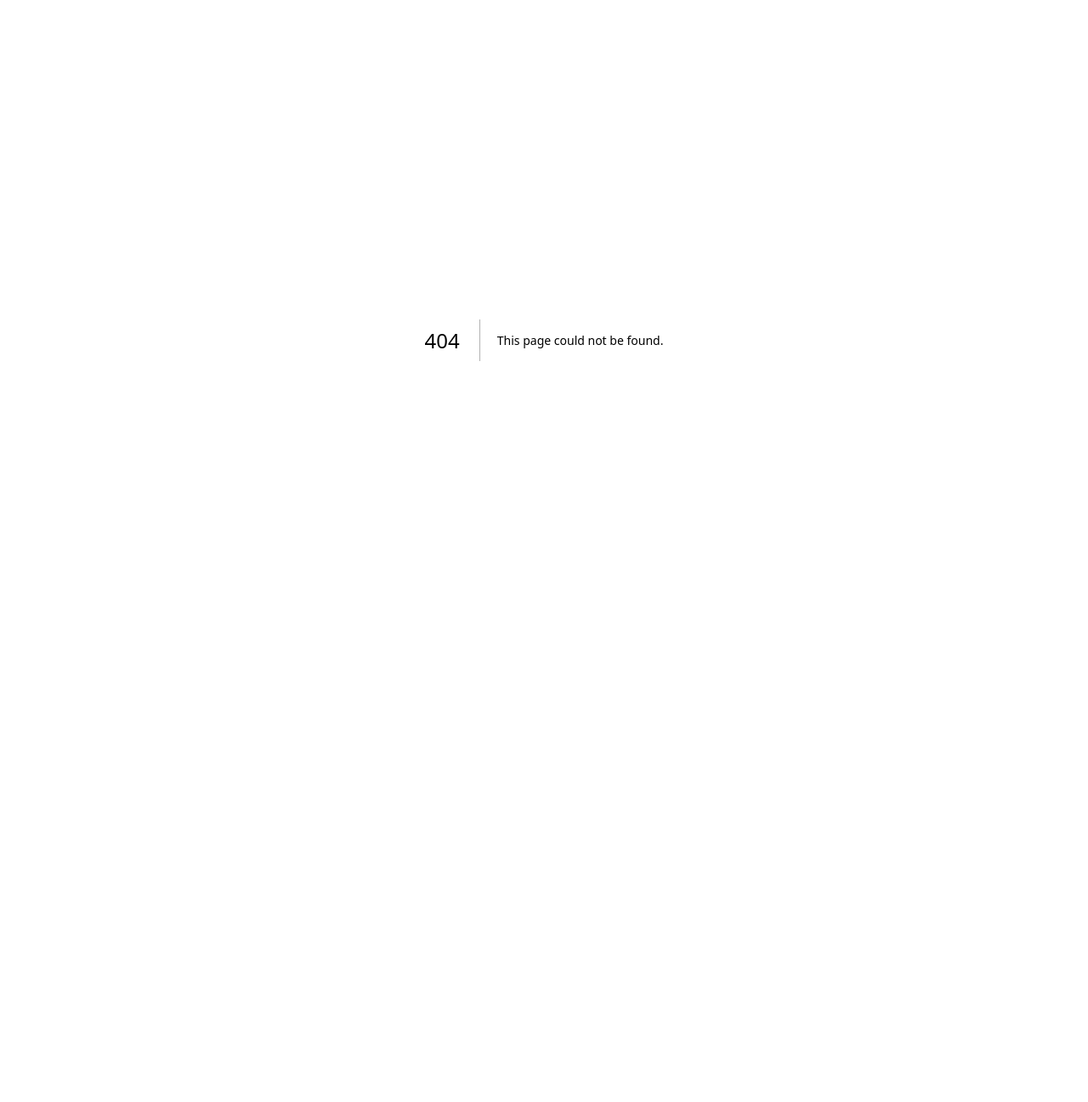
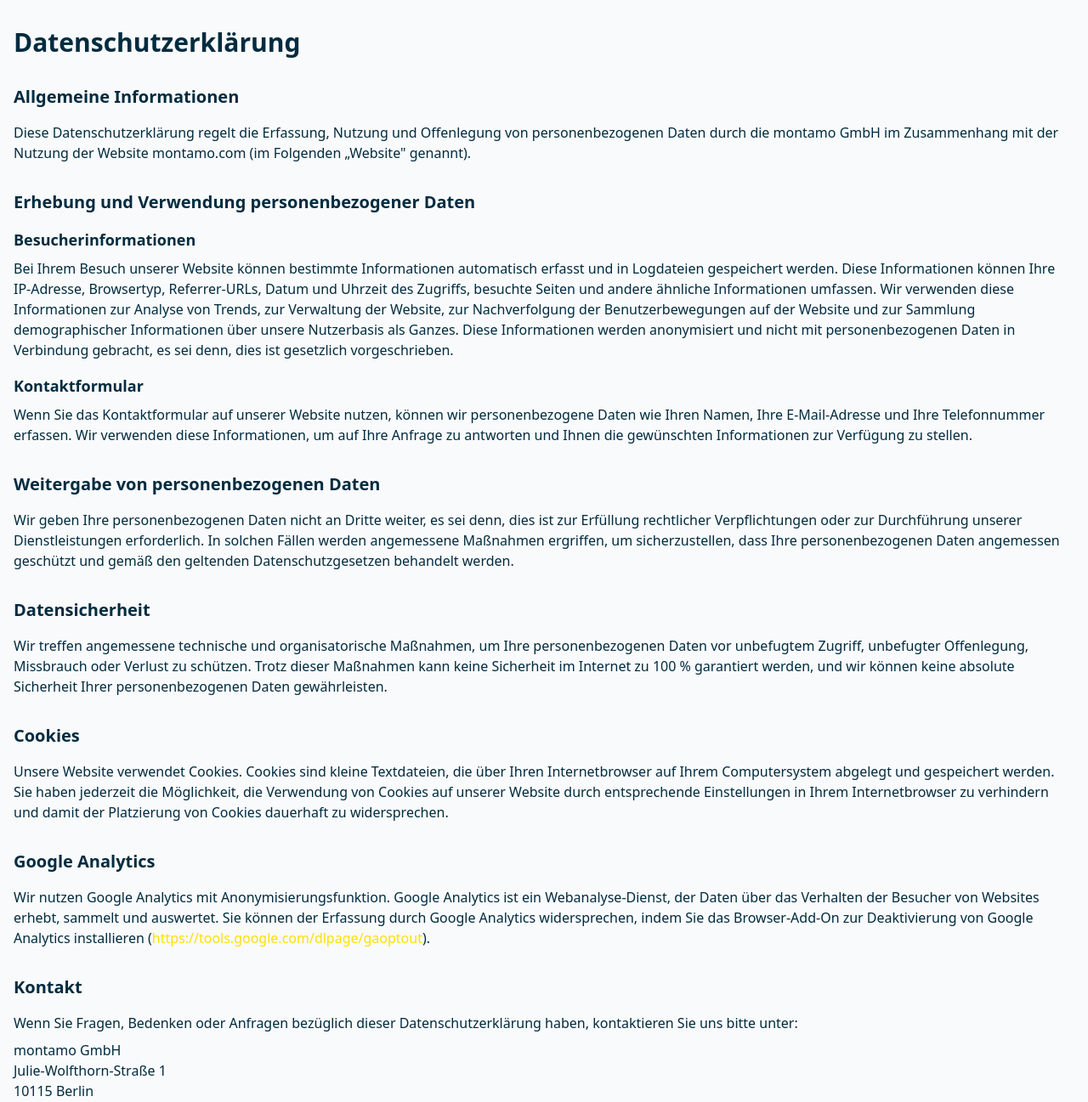
Before and after one commit to ladwig/montamo-price-calendar, a Next.js app: page /datenschutz in a window 1280 px wide. Before the commit this address had no page. Shown: the top 1297 px of the page at 85% size. Before the commit the page ends 800 px from the top, so only its background shows below. Built offline with nearby package versions, Linux system fonts and the light colour scheme.

Commit message:
Add imprint and privacy policy pages with footer integration

```diff
--- a/app/components/Footer.js
+++ b/app/components/Footer.js
@@ -1,4 +1,6 @@
 'use client';
+
+import Link from 'next/link';
 
 export default function Footer() {
   const currentYear = new Date().getFullYear();
@@ -15,8 +17,8 @@
           <div className="text-sm text-center md:text-right">
             <p>© {currentYear} Montamo GmbH. Alle Rechte vorbehalten.</p>
             <p className="mt-1">
-              <a href="#" className="text-primary hover:underline">Impressum</a> |
-              <a href="#" className="text-primary hover:underline ml-2">Datenschutz</a>
+              <Link href="/imprint" className="text-primary hover:underline">Impressum</Link> |
+              <Link href="/datenschutz" className="text-primary hover:underline ml-2">Datenschutz</Link>
             </p>
           </div>
         </div>
--- /dev/null
+++ b/app/datenschutz/page.js
@@ -0,0 +1,61 @@
+import Footer from '../components/Footer';
+
+export default function Privacy() {
+  return (
+    <div className="min-h-screen flex flex-col bg-gray-50">
+      <div className="container mx-auto px-4 py-8 flex-grow">
+        <h1 className="text-3xl font-bold text-secondary mb-8">Datenschutzerklärung</h1>
+
+        <div className="prose max-w-none">
+          <div className="mb-8">
+            <h2 className="text-xl font-semibold text-secondary mb-4">Allgemeine Informationen</h2>
+            <p>Diese Datenschutzerklärung regelt die Erfassung, Nutzung und Offenlegung von personenbezogenen Daten durch die montamo GmbH im Zusammenhang mit der Nutzung der Website montamo.com (im Folgenden „Website" genannt).</p>
+          </div>
+
+          <div className="mb-8">
+            <h2 className="text-xl font-semibold text-secondary mb-4">Erhebung und Verwendung personenbezogener Daten</h2>
+            <h3 className="text-lg font-semibold mb-2">Besucherinformationen</h3>
+            <p>Bei Ihrem Besuch unserer Website können bestimmte Informationen automatisch erfasst und in Logdateien gespeichert werden. Diese Informationen können Ihre IP-Adresse, Browsertyp, Referrer-URLs, Datum und Uhrzeit des Zugriffs, besuchte Seiten und andere ähnliche Informationen umfassen. Wir verwenden diese Informationen zur Analyse von Trends, zur Verwaltung der Website, zur Nachverfolgung der Benutzerbewegungen auf der Website und zur Sammlung demographischer Informationen über unsere Nutzerbasis als Ganzes. Diese Informationen werden anonymisiert und nicht mit personenbezogenen Daten in Verbindung gebracht, es sei denn, dies ist gesetzlich vorgeschrieben.</p>
+
+            <h3 className="text-lg font-semibold mb-2 mt-4">Kontaktformular</h3>
+            <p>Wenn Sie das Kontaktformular auf unserer Website nutzen, können wir personenbezogene Daten wie Ihren Namen, Ihre E-Mail-Adresse und Ihre Telefonnummer erfassen. Wir verwenden diese Informationen, um auf Ihre Anfrage zu antworten und Ihnen die gewünschten Informationen zur Verfügung zu stellen.</p>
+          </div>
+
+          <div className="mb-8">
+            <h2 className="text-xl font-semibold text-secondary mb-4">Weitergabe von personenbezogenen Daten</h2>
+            <p>Wir geben Ihre personenbezogenen Daten nicht an Dritte weiter, es sei denn, dies ist zur Erfüllung rechtlicher Verpflichtungen oder zur Durchführung unserer Dienstleistungen erforderlich. In solchen Fällen werden angemessene Maßnahmen ergriffen, um sicherzustellen, dass Ihre personenbezogenen Daten angemessen geschützt und gemäß den geltenden Datenschutzgesetzen behandelt werden.</p>
+          </div>
+
+          <div className="mb-8">
+            <h2 className="text-xl font-semibold text-secondary mb-4">Datensicherheit</h2>
+            <p>Wir treffen angemessene technische und organisatorische Maßnahmen, um Ihre personenbezogenen Daten vor unbefugtem Zugriff, unbefugter Offenlegung, Missbrauch oder Verlust zu schützen. Trotz dieser Maßnahmen kann keine Sicherheit im Internet zu 100 % garantiert werden, und wir können keine absolute Sicherheit Ihrer personenbezogenen Daten gewährleisten.</p>
+          </div>
+
+          <div className="mb-8">
+            <h2 className="text-xl font-semibold text-secondary mb-4">Cookies</h2>
+            <p>Unsere Website verwendet Cookies. Cookies sind kleine Textdateien, die über Ihren Internetbrowser auf Ihrem Computersystem abgelegt und gespeichert werden. Sie haben jederzeit die Möglichkeit, die Verwendung von Cookies auf unserer Website durch entsprechende Einstellungen in Ihrem Internetbrowser zu verhindern und damit der Platzierung von Cookies dauerhaft zu widersprechen.</p>
+          </div>
+
+          <div className="mb-8">
+            <h2 className="text-xl font-semibold text-secondary mb-4">Google Analytics</h2>
+            <p>Wir nutzen Google Analytics mit Anonymisierungsfunktion. Google Analytics ist ein Webanalyse-Dienst, der Daten über das Verhalten der Besucher von Websites erhebt, sammelt und auswertet. Sie können der Erfassung durch Google Analytics widersprechen, indem Sie das Browser-Add-On zur Deaktivierung von Google Analytics installieren (<a href="https://tools.google.com/dlpage/gaoptout" className="text-primary hover:underline">https://tools.google.com/dlpage/gaoptout</a>).</p>
+          </div>
+
+          <div className="mb-8">
+            <h2 className="text-xl font-semibold text-secondary mb-4">Kontakt</h2>
+            <p>Wenn Sie Fragen, Bedenken oder Anfragen bezüglich dieser Datenschutzerklärung haben, kontaktieren Sie uns bitte unter:</p>
+            <p className="mt-2">
+              montamo GmbH<br />
+              Julie-Wolfthorn-Straße 1<br />
+              10115 Berlin<br />
+              Deutschland
+            </p>
+            <p className="mt-2">E-Mail: info@montamo.com</p>
+          </div>
+        </div>
+      </div>
+
+      <Footer />
+    </div>
+  );
+}
--- /dev/null
+++ b/app/imprint/page.js
@@ -0,0 +1,45 @@
+import Footer from '../components/Footer';
+
+export default function Imprint() {
+  return (
+    <div className="min-h-screen flex flex-col bg-gray-50">
+      <div className="container mx-auto px-4 py-8 flex-grow">
+        <h1 className="text-3xl font-bold text-secondary mb-8">Impressum</h1>
+
+        <div className="prose max-w-none">
+          <div className="mb-8">
+            <p className="font-semibold">montamo GmbH</p>
+            <p>Torstraße 19, 10119 Berlin, Germany</p>
+            <p>Geschäftsführer: Alexander Böhm, Ole Schaumberg</p>
+            <p>E-Mail: Info@montamo.com</p>
+            <p>Amtsgericht Berlin Charlottenburg</p>
+            <p>HRB 256899 B</p>
+            <p>USt-ID-Nr: DE363819789</p>
+          </div>
+
+          <div className="mb-8">
+            <h2 className="text-xl font-semibold text-secondary mb-4">EU-Streitschlichtung</h2>
+            <p>Die Europäische Kommission stellt eine Plattform zur Online-Streitbeilegung (OS) bereit, die Sie unter <a href="http://ec.europa.eu/consumers/odr/" className="text-primary hover:underline">http://ec.europa.eu/consumers/odr/</a> finden.</p>
+          </div>
+
+          <div className="mb-8">
+            <h2 className="text-xl font-semibold text-secondary mb-4">Haftung für Inhalte</h2>
+            <p>Die Inhalte unserer Seiten wurden mit größter Sorgfalt erstellt. Für die Richtigkeit, Vollständigkeit und Aktualität der Inhalte können wir jedoch keine Gewähr übernehmen.</p>
+          </div>
+
+          <div className="mb-8">
+            <h2 className="text-xl font-semibold text-secondary mb-4">Haftung für Links</h2>
+            <p>Unser Angebot enthält Links zu externen Websites Dritter, auf deren Inhalte wir keinen Einfluss haben. Für die Inhalte der verlinkten Seiten ist stets der jeweilige Anbieter oder Betreiber der Seiten verantwortlich. Eine permanente inhaltliche Kontrolle der verlinkten Seiten ist jedoch ohne konkrete Anhaltspunkte einer Rechtsverletzung nicht zumutbar. Bei Bekanntwerden von Rechtsverletzungen werden wir derartige Links umgehend entfernen.</p>
+          </div>
+
+          <div className="mb-8">
+            <h2 className="text-xl font-semibold text-secondary mb-4">Urheberrecht</h2>
+            <p>Die durch die Seitenbetreiber erstellten Inhalte und Werke auf diesen Seiten unterliegen dem deutschen Urheberrecht. Die Vervielfältigung, Bearbeitung, Verbreitung und jede Art der Verwertung außerhalb der Grenzen des Urheberrechts bedürfen der schriftlichen Zustimmung des jeweiligen Autors bzw. Erstellers. Downloads und Kopien dieser Seite sind nur für den privaten, nicht kommerziellen Gebrauch gestattet.</p>
+          </div>
+        </div>
+      </div>
+
+      <Footer />
+    </div>
+  );
+}
```
